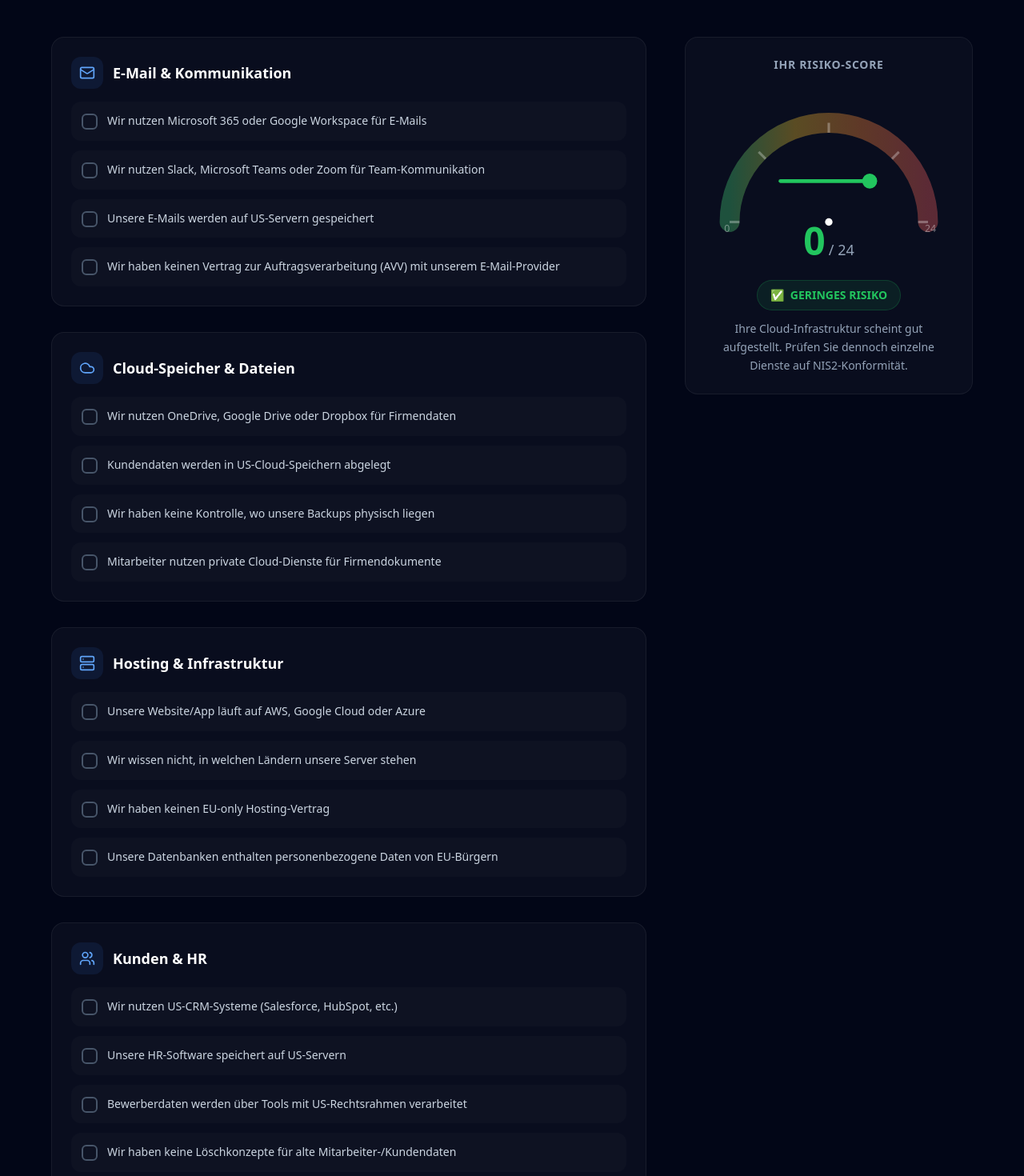
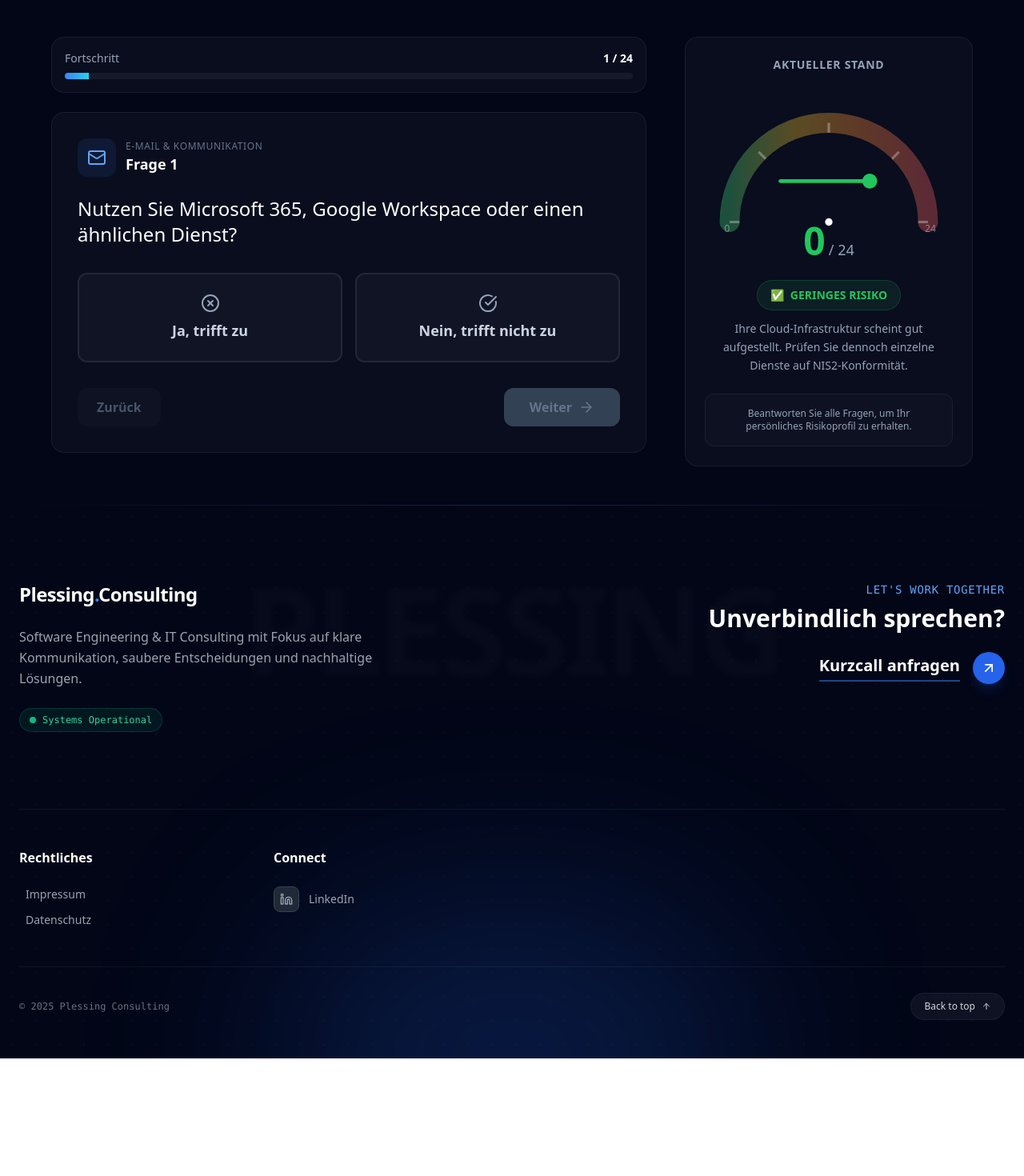
Before and after one commit to Der-Luca/myPortofilioWebsite, a Next.js app: page /eu-cloud-migration/risiko-check in a window 1280 px wide. Shown: the part 440-1910 px from the top of the page at 80% size. After the commit the page ends 1763 px from the top, so only its background shows below. Built offline with nearby package versions, Linux system fonts and the light colour scheme.

Commit message:
eucloudmigration + imprint

```diff
--- a/app/components/navbar.js
+++ b/app/components/navbar.js
@@ -11,6 +11,8 @@ const navItems = [
   { href: '/#selected-work', label: 'Projekte' },
   { href: '/about', label: 'About' },
   { href: '/blog', label: 'Blog' },
+  { href: '/eu-cloud-migration', label: 'EU Cloud' },
+  { href: '/eu-cloud-migration/risiko-check', label: 'DSGVO-Check' },
 ];
 
 function NavLink({ href, label, active }) {
--- a/app/eu-cloud-migration/risiko-check/page.js
+++ b/app/eu-cloud-migration/risiko-check/page.js
@@ -11,60 +11,60 @@ const categories = [
     title: 'E-Mail & Kommunikation',
     icon: Mail,
     questions: [
-      'Wir nutzen Microsoft 365 oder Google Workspace für E-Mails',
-      'Wir nutzen Slack, Microsoft Teams oder Zoom für Team-Kommunikation',
-      'Unsere E-Mails werden auf US-Servern gespeichert',
-      'Wir haben keinen Vertrag zur Auftragsverarbeitung (AVV) mit unserem E-Mail-Provider',
+      'Nutzen Sie Microsoft 365, Google Workspace oder einen ähnlichen Dienst?',
+      'Verwenden Sie Slack, Teams oder Zoom für die Team-Kommunikation?',
+      'Haben Sie einen DSGVO-Vertrag mit Ihrem E-Mail-Anbieter abgeschlossen?',
+      'Können Sie garantieren, dass Ihre E-Mails nur in der EU verarbeitet werden?',
     ],
   },
   {
     title: 'Cloud-Speicher & Dateien',
     icon: Cloud,
     questions: [
-      'Wir nutzen OneDrive, Google Drive oder Dropbox für Firmendaten',
-      'Kundendaten werden in US-Cloud-Speichern abgelegt',
-      'Wir haben keine Kontrolle, wo unsere Backups physisch liegen',
-      'Mitarbeiter nutzen private Cloud-Dienste für Firmendokumente',
+      'Speichern Sie Firmendaten in OneDrive, Google Drive oder Dropbox?',
+      'Liegen Kundendaten oder Verträge in Cloud-Diensten außerhalb der EU?',
+      'Wissen Sie, wo Ihre täglichen Backups physisch gespeichert werden?',
+      'Nutzen Mitarbeiter private Cloud-Apps für geschäftliche Dokumente?',
     ],
   },
   {
     title: 'Hosting & Infrastruktur',
     icon: Server,
     questions: [
-      'Unsere Website/App läuft auf AWS, Google Cloud oder Azure',
-      'Wir wissen nicht, in welchen Ländern unsere Server stehen',
-      'Wir haben keinen EU-only Hosting-Vertrag',
-      'Unsere Datenbanken enthalten personenbezogene Daten von EU-Bürgern',
+      'Läuft Ihre Website oder Software auf AWS, Google Cloud oder Azure?',
+      'Können Sie ausschließen, dass Ihre Daten auf US-Servern liegen?',
+      'Haben Sie einen Vertrag, der die Datenspeicherung nur in der EU garantiert?',
+      'Speichern Sie personenbezogene Daten (Namen, E-Mails, IPs) von Kunden?',
     ],
   },
   {
     title: 'Kunden & HR',
     icon: Users,
     questions: [
-      'Wir nutzen US-CRM-Systeme (Salesforce, HubSpot, etc.)',
-      'Unsere HR-Software speichert auf US-Servern',
-      'Bewerberdaten werden über Tools mit US-Rechtsrahmen verarbeitet',
-      'Wir haben keine Löschkonzepte für alte Mitarbeiter-/Kundendaten',
+      'Nutzen Sie ein CRM-System wie Salesforce, HubSpot oder Pipedrive?',
+      'Verwalten Sie Personalakten digital außerhalb Ihres eigenen Servers?',
+      'Werden Bewerberdaten über externe Plattformen verarbeitet?',
+      'Löschen Sie alte Kunden- und Mitarbeiterdaten regelmäßig und nachweisbar?',
     ],
   },
   {
     title: 'Compliance & Sicherheit',
     icon: Lock,
     questions: [
-      'Unser Datenschutzbeauftragter hat Bedenken geäußert',
-      'Wir sind von der NIS2-Richtlinie betroffen (KRITIS, 50+ MA, 10M+ Umsatz)',
-      'Wir hatten bereits DSGVO-Anfragen von Kunden/Behörden',
-      'Unser IT-Dienstleister kann keine EU-only Garantie geben',
+      'Hat Ihr Datenschutzbeauftragter Bedenken bezüglich Ihrer Cloud-Nutzung?',
+      'Sind Sie NIS2-pflichtig? (KRITIS, 50+ Mitarbeiter oder 10M€+ Umsatz)',
+      'Hatten Sie bereits Anfragen von Behörden oder Kunden zu Ihrem Datenschutz?',
+      'Kann Ihr IT-Partner garantieren, dass Daten nur in der EU verarbeitet werden?',
     ],
   },
   {
     title: 'Transparenz & Kontrolle',
     icon: Eye,
     questions: [
-      'Wir wissen nicht genau, welche Drittanbieter Zugriff auf unsere Daten haben',
-      'Wir können nicht nachvollziehen, wer wann auf welche Daten zugegriffen hat',
-      'Wir haben keinen Plan für Cloud-Exit-Strategie',
-      'Vendor Lock-In: Wechsel wäre technisch sehr aufwändig',
+      'Wissen Sie genau, welche externen Dienstleister Zugriff auf Ihre Daten haben?',
+      'Können Sie jederzeit nachvollziehen, wer auf welche Daten zugreift?',
+      'Haben Sie einen Notfallplan, falls Sie den Cloud-Anbieter wechseln müssen?',
+      'Wäre ein Wechsel zu einem anderen Anbieter technisch sehr aufwändig für Sie?',
     ],
   },
 ];
@@ -134,7 +134,7 @@ function Gauge({ score, maxScore = 24 }) {
         <circle cx="100" cy="110" r="3" fill="white" />
         {/* Labels */}
         <text x="18" y="118" fill="rgba(255,255,255,0.4)" fontSize="8" textAnchor="middle">0</text>
-        <text x="182" y="118" fill="rgba(255,255,255,0.4)" fontSize="8" textAnchor="middle">24</text>
+        <text x="182" y="118" fill="rgba(255,255,255,0.4)" fontSize="8" textAnchor="middle">{maxScore}</text>
       </svg>
       <motion.div
         key={score}
@@ -143,22 +143,63 @@ function Gauge({ score, maxScore = 24 }) {
         className="text-center -mt-4"
       >
         <span className="text-5xl font-black" style={{ color: risk.color }}>{score}</span>
-        <span className="text-slate-400 text-lg ml-1">/ 24</span>
+        <span className="text-slate-400 text-lg ml-1">/ {maxScore}</span>
       </motion.div>
     </div>
   );
 }
 
 export default function RisikoCheck() {
-  const [checked, setChecked] = useState({});
+  const [currentStep, setCurrentStep] = useState(0);
+  const [answers, setAnswers] = useState({});
+  const [showResults, setShowResults] = useState(false);
 
-  const score = useMemo(() => Object.values(checked).filter(Boolean).length, [checked]);
+  // Flatten all questions into a single array with metadata
+  const allQuestions = useMemo(() => {
+    const questions = [];
+    categories.forEach((cat, catIdx) => {
+      cat.questions.forEach((q, qIdx) => {
+        questions.push({
+          id: `${catIdx}-${qIdx}`,
+          question: q,
+          category: cat.title,
+          icon: cat.icon,
+        });
+      });
+    });
+    return questions;
+  }, []);
+
+  const score = useMemo(() => Object.values(answers).filter(Boolean).length, [answers]);
   const risk = getRiskLevel(score);
 
-  const toggle = (catIdx, qIdx) => {
-    const key = `${catIdx}-${qIdx}`;
-    setChecked(prev => ({ ...prev, [key]: !prev[key] }));
+  const handleAnswer = (value) => {
+    setAnswers(prev => ({ ...prev, [allQuestions[currentStep].id]: value }));
   };
+
+  const handleNext = () => {
+    if (currentStep < allQuestions.length - 1) {
+      setCurrentStep(prev => prev + 1);
+    } else {
+      setShowResults(true);
+    }
+  };
+
+  const handlePrevious = () => {
+    if (currentStep > 0) {
+      setCurrentStep(prev => prev - 1);
+    }
+  };
+
+  const handleRestart = () => {
+    setCurrentStep(0);
+    setAnswers({});
+    setShowResults(false);
+  };
+
+  const currentQuestion = allQuestions[currentStep];
+  const currentAnswer = currentQuestion ? answers[currentQuestion.id] : undefined;
+  const progress = ((currentStep + 1) / allQuestions.length) * 100;
 
   return (
     <motion.main
@@ -202,7 +243,7 @@ export default function RisikoCheck() {
             transition={{ delay: 0.2 }}
             className="text-lg text-slate-400 max-w-2xl mx-auto"
           >
-            Klicken Sie alle zutreffenden Aussagen an. Der Tacho zeigt Ihnen live, wie groß Ihr Handlungsbedarf ist.
+            Beantworten Sie {allQuestions.length} kurze Fragen zu Ihrer Cloud-Nutzung. Der Tacho zeigt Ihnen live, wie groß Ihr Handlungsbedarf ist.
           </motion.p>
         </div>
       </section>
@@ -210,96 +251,178 @@ export default function RisikoCheck() {
       {/* Main Content */}
       <section className="relative w-full py-12 px-6 bg-slate-950">
         <div className="max-w-6xl mx-auto grid lg:grid-cols-[1fr_360px] gap-12">
-          {/* Questions */}
-          <div className="space-y-8">
-            {categories.map((cat, catIdx) => {
-              const Icon = cat.icon;
-              return (
+          {/* Question Wizard */}
+          <div className="space-y-6">
+            {!showResults ? (
+              <>
+                {/* Progress Bar */}
+                <div className="bg-white/[0.03] border border-white/[0.06] rounded-2xl p-4">
+                  <div className="flex items-center justify-between mb-2">
+                    <span className="text-sm text-slate-400">Fortschritt</span>
+                    <span className="text-sm font-bold text-white">
+                      {currentStep + 1} / {allQuestions.length}
+                    </span>
+                  </div>
+                  <div className="w-full h-2 bg-white/[0.05] rounded-full overflow-hidden">
                     <motion.div
-                  key={catIdx}
-                  initial={{ opacity: 0, y: 20 }}
-                  whileInView={{ opacity: 1, y: 0 }}
-                  viewport={{ once: true }}
-                  transition={{ delay: catIdx * 0.05 }}
-                  className="bg-white/[0.03] border border-white/[0.06] rounded-2xl p-6"
+                      className="h-full bg-gradient-to-r from-blue-500 to-cyan-400"
+                      initial={{ width: 0 }}
+                      animate={{ width: `${progress}%` }}
+                      transition={{ duration: 0.3 }}
+                    />
+                  </div>
+                </div>
+
+                {/* Current Question */}
+                <AnimatePresence mode="wait">
+                  {currentQuestion && (
+                    <motion.div
+                      key={currentStep}
+                      initial={{ opacity: 0, x: 20 }}
+                      animate={{ opacity: 1, x: 0 }}
+                      exit={{ opacity: 0, x: -20 }}
+                      transition={{ duration: 0.3 }}
+                      className="bg-white/[0.03] border border-white/[0.06] rounded-2xl p-8"
                     >
-                  <div className="flex items-center gap-3 mb-4">
-                    <div className="w-10 h-10 rounded-xl bg-blue-500/10 flex items-center justify-center">
-                      <Icon className="w-5 h-5 text-blue-400" />
+                      <div className="flex items-center gap-3 mb-6">
+                        <div className="w-12 h-12 rounded-xl bg-blue-500/10 flex items-center justify-center">
+                          {currentQuestion.icon && <currentQuestion.icon className="w-6 h-6 text-blue-400" />}
                         </div>
-                    <h3 className="text-lg font-bold text-white">{cat.title}</h3>
+                        <div>
+                          <p className="text-xs text-slate-500 uppercase tracking-wider font-medium">
+                            {currentQuestion.category}
+                          </p>
+                          <h3 className="text-lg font-bold text-white">Frage {currentStep + 1}</h3>
                         </div>
-                  <div className="space-y-3">
-                    {cat.questions.map((q, qIdx) => {
-                      const key = `${catIdx}-${qIdx}`;
-                      const isChecked = !!checked[key];
-                      return (
-                        <motion.label
-                          key={qIdx}
-                          whileHover={{ scale: 1.01 }}
-                          whileTap={{ scale: 0.99 }}
-                          className={`flex items-start gap-3 p-3 rounded-xl cursor-pointer transition-colors ${
-                            isChecked
-                              ? 'bg-red-500/10 border border-red-400/20'
-                              : 'bg-white/[0.02] border border-transparent hover:bg-white/[0.04]'
+                      </div>
+
+                      <p className="text-xl md:text-2xl text-white font-medium leading-relaxed mb-8">
+                        {currentQuestion.question}
+                      </p>
+
+                      {/* Answer Buttons */}
+                      <div className="grid grid-cols-2 gap-4 mb-8">
+                        <motion.button
+                          whileHover={{ scale: 1.02 }}
+                          whileTap={{ scale: 0.98 }}
+                          onClick={() => handleAnswer(true)}
+                          className={`px-8 py-6 rounded-xl text-lg font-bold transition-all ${
+                            currentAnswer === true
+                              ? 'bg-red-500/20 border-2 border-red-400 text-red-200 shadow-[0_0_30px_rgba(239,68,68,0.3)]'
+                              : 'bg-white/[0.03] border-2 border-white/[0.08] text-slate-300 hover:bg-white/[0.06] hover:border-white/[0.15]'
                           }`}
                         >
-                          <div className="mt-0.5 flex-shrink-0">
-                            <input
-                              type="checkbox"
-                              checked={isChecked}
-                              onChange={() => toggle(catIdx, qIdx)}
-                              className="sr-only"
-                            />
-                            <div
-                              className={`w-5 h-5 rounded-md border-2 flex items-center justify-center transition-all ${
-                                isChecked
-                                  ? 'bg-red-500 border-red-500'
-                                  : 'border-slate-600 bg-transparent'
+                          <XCircle className={`w-6 h-6 mx-auto mb-2 ${currentAnswer === true ? 'text-red-400' : 'text-slate-400'}`} />
+                          Ja, trifft zu
+                        </motion.button>
+
+                        <motion.button
+                          whileHover={{ scale: 1.02 }}
+                          whileTap={{ scale: 0.98 }}
+                          onClick={() => handleAnswer(false)}
+                          className={`px-8 py-6 rounded-xl text-lg font-bold transition-all ${
+                            currentAnswer === false
+                              ? 'bg-green-500/20 border-2 border-green-400 text-green-200 shadow-[0_0_30px_rgba(34,197,94,0.3)]'
+                              : 'bg-white/[0.03] border-2 border-white/[0.08] text-slate-300 hover:bg-white/[0.06] hover:border-white/[0.15]'
                           }`}
                         >
-                              {isChecked && (
-                                <motion.svg
-                                  initial={{ scale: 0 }}
-                                  animate={{ scale: 1 }}
-                                  className="w-3 h-3 text-white"
-                                  viewBox="0 0 12 12"
+                          <CheckCircle className={`w-6 h-6 mx-auto mb-2 ${currentAnswer === false ? 'text-green-400' : 'text-slate-400'}`} />
+                          Nein, trifft nicht zu
+                        </motion.button>
+                      </div>
+
+                      {/* Navigation */}
+                      <div className="flex items-center justify-between">
+                        <button
+                          onClick={handlePrevious}
+                          disabled={currentStep === 0}
+                          className={`px-6 py-3 rounded-xl font-semibold transition-all ${
+                            currentStep === 0
+                              ? 'bg-white/[0.02] text-slate-600 cursor-not-allowed'
+                              : 'bg-white/[0.05] text-slate-300 hover:bg-white/[0.10] border border-white/[0.08]'
+                          }`}
                         >
-                                  <path
-                                    d="M2 6l3 3 5-5"
-                                    stroke="currentColor"
-                                    strokeWidth="2"
-                                    fill="none"
-                                    strokeLinecap="round"
-                                    strokeLinejoin="round"
-                                  />
-                                </motion.svg>
-                              )}
-                            </div>
-                          </div>
-                          <span className={`text-sm leading-relaxed ${isChecked ? 'text-red-200' : 'text-slate-300'}`}>
-                            {q}
-                          </span>
-                        </motion.label>
-                      );
-                    })}
+                          Zurück
+                        </button>
+
+                        <button
+                          onClick={handleNext}
+                          disabled={currentAnswer === undefined}
+                          className={`px-8 py-3 rounded-xl font-bold flex items-center gap-2 transition-all ${
+                            currentAnswer === undefined
+                              ? 'bg-slate-700 text-slate-500 cursor-not-allowed'
+                              : 'bg-blue-600 text-white hover:bg-blue-500 hover:shadow-[0_0_30px_rgba(37,99,235,0.5)]'
+                          }`}
+                        >
+                          {currentStep === allQuestions.length - 1 ? 'Ergebnis anzeigen' : 'Weiter'}
+                          <ArrowRight className="w-5 h-5" />
+                        </button>
                       </div>
                     </motion.div>
-              );
-            })}
+                  )}
+                </AnimatePresence>
+              </>
+            ) : (
+              /* Results View */
+              <motion.div
+                initial={{ opacity: 0, scale: 0.95 }}
+                animate={{ opacity: 1, scale: 1 }}
+                className="bg-white/[0.03] border border-white/[0.06] rounded-2xl p-8"
+              >
+                <div className="text-center mb-8">
+                  <h2 className="text-3xl font-bold text-white mb-4">Ihre Analyse ist abgeschlossen</h2>
+                  <p className="text-slate-400 text-lg">
+                    Sie haben {score} von {allQuestions.length} Risikofaktoren identifiziert.
+                  </p>
+                </div>
+
+                <div className="mb-8">
+                  <Gauge score={score} maxScore={allQuestions.length} />
+                </div>
+
+                <div
+                  className="text-center p-6 rounded-xl mb-6"
+                  style={{ backgroundColor: risk.color + '18', border: `2px solid ${risk.color}33` }}
+                >
+                  <div className="flex items-center justify-center gap-3 mb-3">
+                    <span className="text-4xl">{risk.emoji}</span>
+                    <h3 className="text-2xl font-bold" style={{ color: risk.color }}>
+                      {risk.label}
+                    </h3>
+                  </div>
+                  <p className="text-lg text-slate-300 leading-relaxed">{risk.desc}</p>
+                </div>
+
+                <div className="space-y-3">
+                  <Link
+                    href="/contact"
+                    className="flex items-center justify-center gap-2 w-full px-6 py-4 text-base font-bold text-white bg-blue-600 rounded-xl hover:bg-blue-500 hover:shadow-[0_0_30px_rgba(37,99,235,0.5)] transition-all"
+                  >
+                    Kostenlose Risikoanalyse buchen
+                    <ArrowRight className="w-5 h-5" />
+                  </Link>
+                  <button
+                    onClick={handleRestart}
+                    className="flex items-center justify-center gap-2 w-full px-6 py-4 text-base font-bold text-slate-300 bg-white/5 border border-white/10 rounded-xl hover:bg-white/10 transition-all"
+                  >
+                    Nochmal starten
+                  </button>
+                </div>
+              </motion.div>
+            )}
           </div>
 
           {/* Sticky Gauge Sidebar */}
-          <div className="lg:sticky lg:top-8 lg:self-start">
+          <div className="lg:sticky lg:top-24 lg:self-start">
             <motion.div
               initial={{ opacity: 0, x: 20 }}
               animate={{ opacity: 1, x: 0 }}
               className="bg-white/[0.03] border border-white/[0.06] rounded-2xl p-6"
             >
               <h3 className="text-center text-sm font-semibold text-slate-400 uppercase tracking-wider mb-4">
-                Ihr Risiko-Score
+                {showResults ? 'Ihr finales Ergebnis' : 'Aktueller Stand'}
               </h3>
-              <Gauge score={score} />
+              <Gauge score={score} maxScore={allQuestions.length} />
               <AnimatePresence mode="wait">
                 <motion.div
                   key={risk.label}
@@ -319,26 +442,15 @@ export default function RisikoCheck() {
                 </motion.div>
               </AnimatePresence>
 
-              {score > 0 && (
+              {!showResults && (
                 <motion.div
                   initial={{ opacity: 0 }}
                   animate={{ opacity: 1 }}
-                  className="mt-6 space-y-3"
+                  className="mt-6 p-4 bg-white/[0.02] rounded-xl border border-white/[0.05]"
                 >
-                  <Link
-                    href="/contact"
-                    className="flex items-center justify-center gap-2 w-full px-6 py-3 text-sm font-bold text-white bg-blue-600 rounded-xl hover:bg-blue-500 hover:shadow-[0_0_30px_rgba(37,99,235,0.5)] transition-all"
-                  >
-                    Kostenlose Risikoanalyse buchen
-                    <ArrowRight className="w-4 h-4" />
-                  </Link>
-                  <button
-                    onClick={() => alert('PDF-Download wird bald verfügbar sein!')}
-                    className="flex items-center justify-center gap-2 w-full px-6 py-3 text-sm font-bold text-slate-300 bg-white/5 border border-white/10 rounded-xl hover:bg-white/10 transition-all"
-                  >
-                    <Download className="w-4 h-4" />
-                    PDF-Checkliste herunterladen
-                  </button>
+                  <p className="text-xs text-slate-400 text-center">
+                    Beantworten Sie alle Fragen, um Ihr persönliches Risikoprofil zu erhalten.
+                  </p>
                 </motion.div>
               )}
             </motion.div>
```
Also changed, not shown: app/impressum/page.js (+28 -12 lines), ja.json (added, +93 -0 lines). Lines whose indentation alone changed are shown as unchanged.
